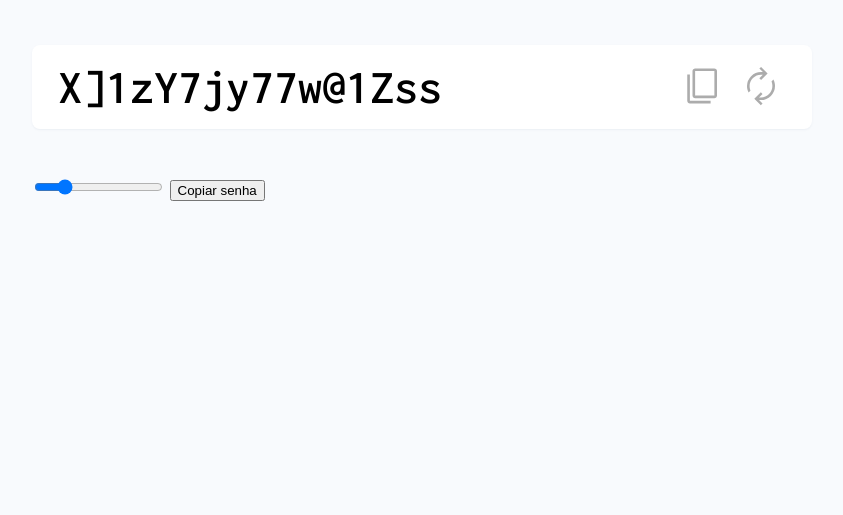
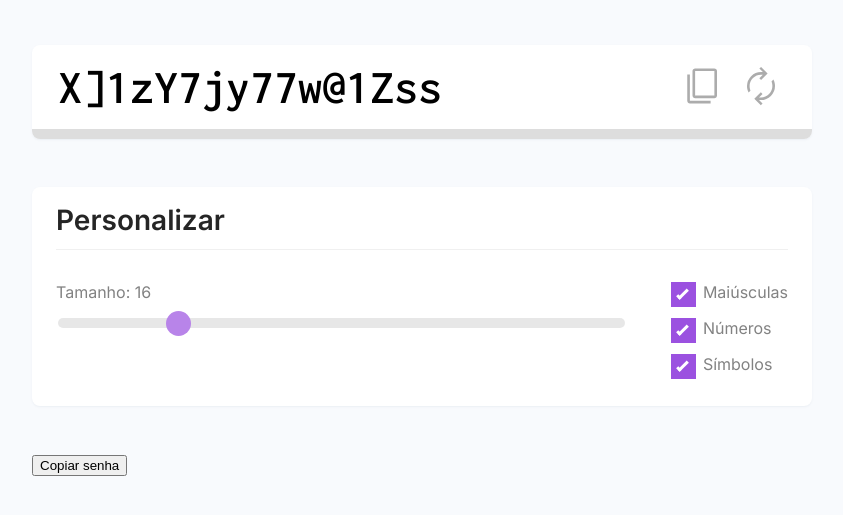
Before and after one commit to phesantos123/gerador-senha, a plain HTML site: page index.html in a window 1280 px wide. Shown: the part 119-634 px from the top of the page, without its empty margins (218-1061 px from the left). Drawn offline with Linux system fonts and the light colour scheme.

Commit message:
format css

```diff
--- a/index.html
+++ b/index.html
@@ -37,16 +37,45 @@
             </button>
           </div>
         </div>
+        <div class="security-indicator">
+          <div id="security-indicator-bar" class="bar" style="width: 90%"></div>
+        </div>
       </section>
 
+      <section class="box customize">
+        <h3 class="title">Personalizar</h3>
+        <div class="actions">
+          <div class="password-length">
+            <p>Tamanho: <span id="password-length-text">16</span></p>
             <input
               type="range"
               name="password-length"
               id="password-length"
+              class="slider"
               value="16"
               min="4"
               max="64"
             />
+          </div>
+          <div class="config">
+            <label class="checkbox-container">
+              <span class="text">Maiúsculas</span>
+              <input type="checkbox" id="uppercase-check" checked />
+              <span class="checkmark"></span>
+            </label>
+            <label class="checkbox-container">
+              <span class="text">Números</span>
+              <input type="checkbox" id="number-check" checked />
+              <span class="checkmark"></span>
+            </label>
+            <label class="checkbox-container">
+              <span class="text">Símbolos</span>
+              <input type="checkbox" id="symbol-check" checked />
+              <span class="checkmark"></span>
+            </label>
+          </div>
+        </div>
+      </section>
 
       <button id="copy-2">Copiar senha</button>
     </main>
--- a/style.css
+++ b/style.css
@@ -60,3 +60,129 @@ main {
   opacity: 0.7;
   transition: opacity 0.2s;
 }
+
+.security-indicator {
+  height: 10px;
+  background-color: #ddd;
+  border-bottom-left-radius: 8px;
+  border-bottom-right-radius: 8px;
+}
+.security-indicator .bar {
+  height: 10px;
+  border-top-right-radius: 8px;
+  border-bottom-left-radius: 8px;
+  border-bottom-right-radius: 8px;
+
+  transition: all 0.2s;
+}
+.security-indicator .bar.completed {
+  border-top-right-radius: 0;
+}
+.security-indicator .bar.critical {
+  background-color: #eb5757;
+}
+.security-indicator .bar.warning {
+  background-color: #f2c94c;
+}
+.security-indicator .bar.safe {
+  background-color: #27ae60;
+}
+
+.customize {
+  padding: 1rem 1.5rem;
+}
+.customize .title {
+  border-bottom: 1px solid #f0f0f0;
+  font-size: 1.75rem;
+  font-weight: bold;
+  margin-bottom: 2rem;
+  padding-bottom: 0.75rem;
+}
+.customize .actions {
+  display: flex;
+  gap: 3rem;
+  color: #828282;
+}
+.customize .password-length {
+  flex: 1;
+}
+.customize .password-length .slider {
+  appearance: none;
+  -webkit-appearance: none;
+  height: 10px;
+  background: #dddddd;
+  outline: none;
+  border-radius: 8px;
+  width: 100%;
+  opacity: 0.7;
+  transition: opacity 0.2s;
+  margin-top: 1rem;
+}
+.customize .password-length .slider:hover {
+  opacity: 1;
+}
+.customize .password-length .slider::-webkit-slider-thumb {
+  -webkit-appearance: none;
+  appearance: none;
+  width: 25px;
+  height: 25px;
+  border-radius: 25px;
+  background: #9b51e0;
+  cursor: pointer;
+}
+.customize .password-length .slider::-moz-range-thumb {
+  width: 25px;
+  height: 25px;
+  border-radius: 25px;
+  background: #9b51e0;
+  cursor: pointer;
+}
+
+.checkbox-container {
+  display: block;
+  position: relative;
+  padding-left: 2rem;
+  margin-bottom: 1rem;
+  cursor: pointer;
+  -webkit-user-select: none;
+  -moz-user-select: none;
+  -ms-user-select: none;
+  user-select: none;
+}
+.checkbox-container input {
+  position: absolute;
+  height: 0;
+  width: 0;
+  opacity: 0;
+  cursor: pointer;
+}
+.checkbox-container .checkmark {
+  position: absolute;
+  top: 0;
+  left: 0;
+  height: 25px;
+  width: 25px;
+  background-color: #dddddd;
+  transition: all 0.2s;
+}
+.checkbox-container:hover input ~ .checkmark {
+  background-color: #cccccc;
+}
+.checkbox-container input:checked ~ .checkmark {
+  background-color: #9b51e0;
+}
+.checkbox-container .checkmark:after {
+  content: "";
+  display: none;
+  position: absolute;
+  left: 9px;
+  top: 5px;
+  width: 5px;
+  height: 13px;
+  border: solid white;
+  border-width: 0 3px 3px 0;
+  transform: rotate(45deg);
+}
+.checkbox-container input:checked ~ .checkmark:after {
+  display: block;
+}
```
Lines whose indentation alone changed are shown as unchanged.
